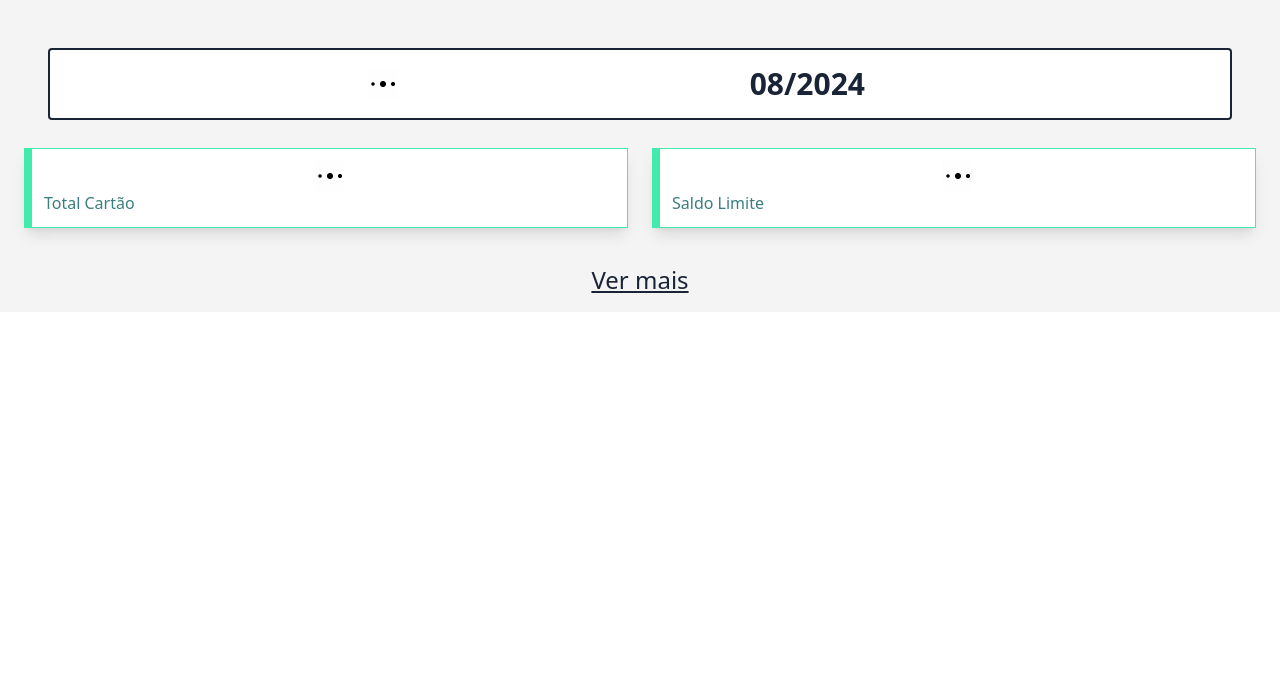
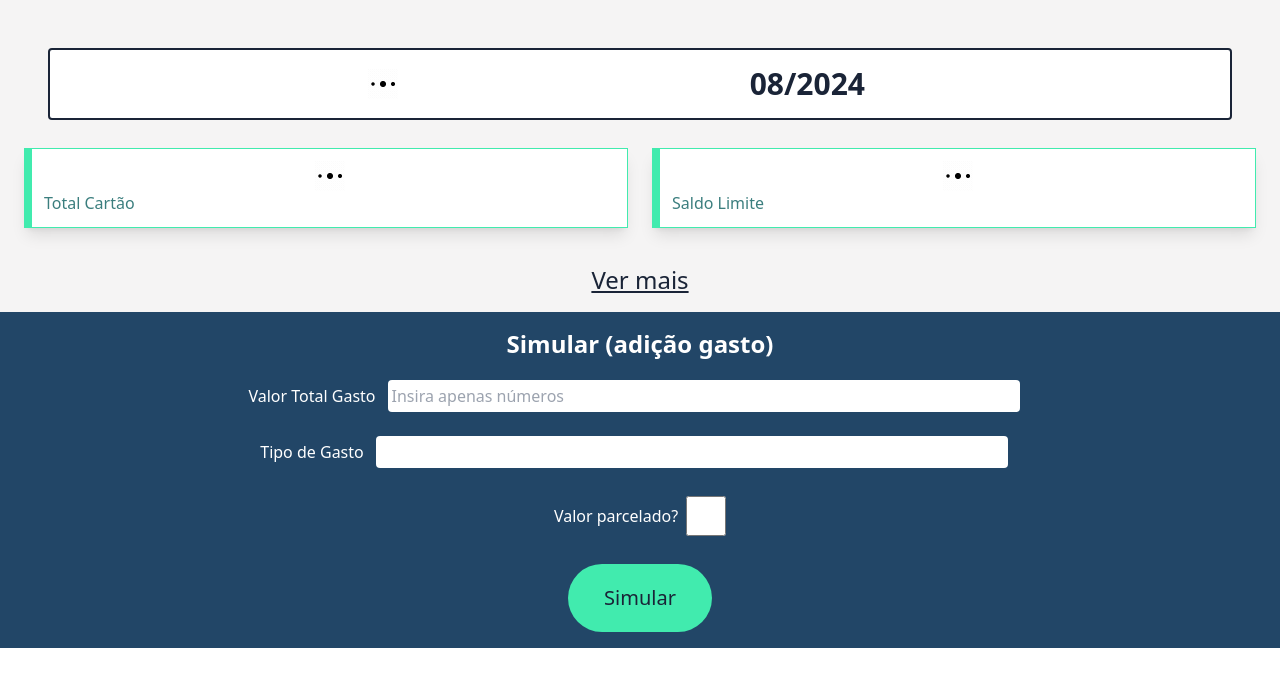
Before and after one commit to LanaGomes/buddy, a React (Vite) app: page / in a window 1280 px wide. Shown: the top 686 px of the page. Built offline with nearby package versions, Linux system fonts and the light colour scheme; no server answers.

Commit message:
add.: Adding ExpenseSimulation to App

```diff
--- a/src/Components/ExpensesGoalsLogic.jsx
+++ b/src/Components/ExpensesGoalsLogic.jsx
@@ -1,5 +1,6 @@
 import { useEffect, useState } from "react";
 import SummaryBalance from "./SummaryBalance";
+import ExpenseSimulation from "./ExpenseSimulation";
 
 function ExpensesGoalsLogic() {
   const [startDate, setStartDate] = useState(new Date());
@@ -27,11 +28,14 @@ function ExpensesGoalsLogic() {
   }, [startDate]);
 
   return (
-    <SummaryBalance
-      startDate={startDate}
-      setStartDate={setStartDate}
-      apiInfo={apiInfo}
-    />
+    <>
+      <SummaryBalance
+        startDate={startDate}
+        setStartDate={setStartDate}
+        apiInfo={apiInfo}
+      />
+      <ExpenseSimulation apiInfo={apiInfo} />
+    </>
   );
 }
 
```
